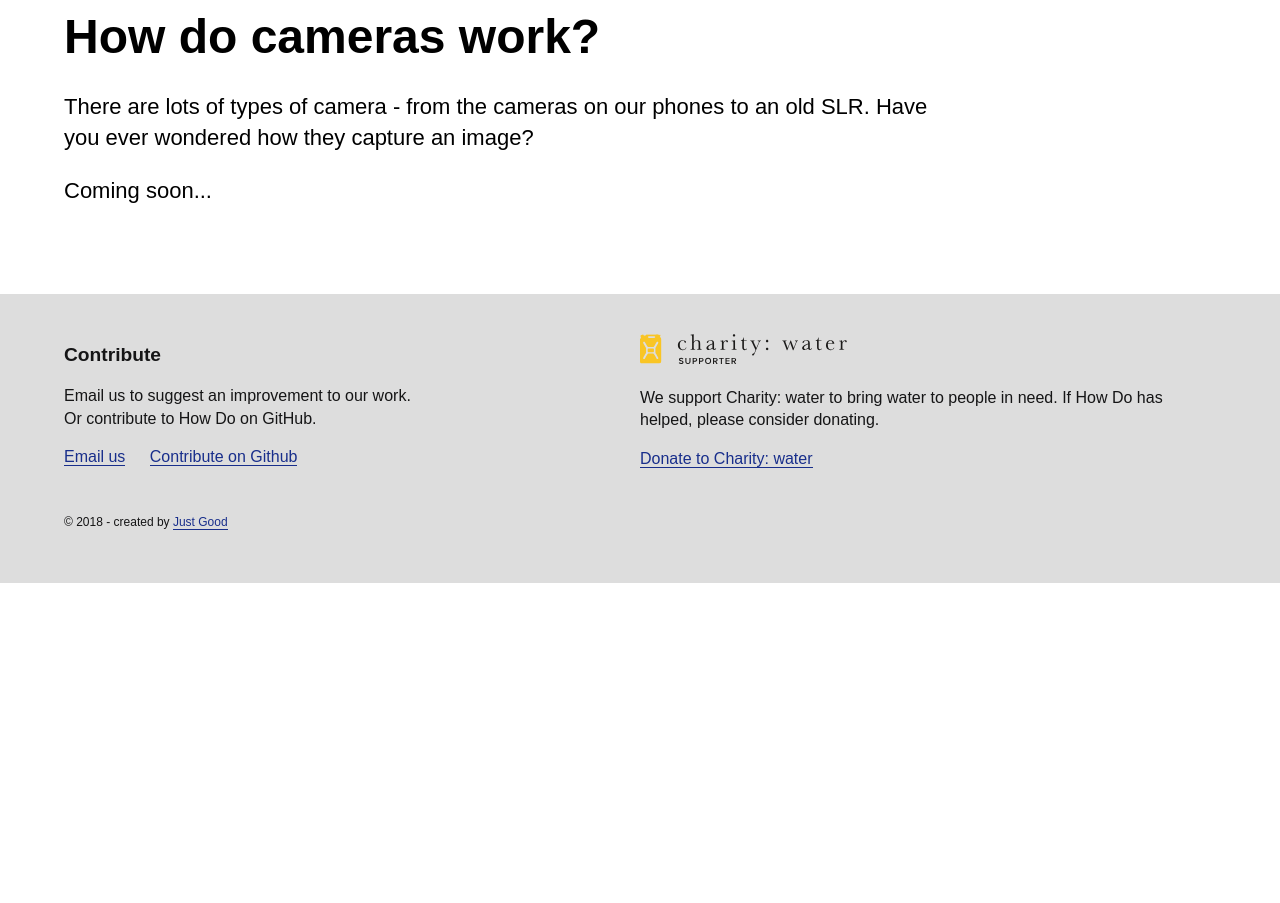
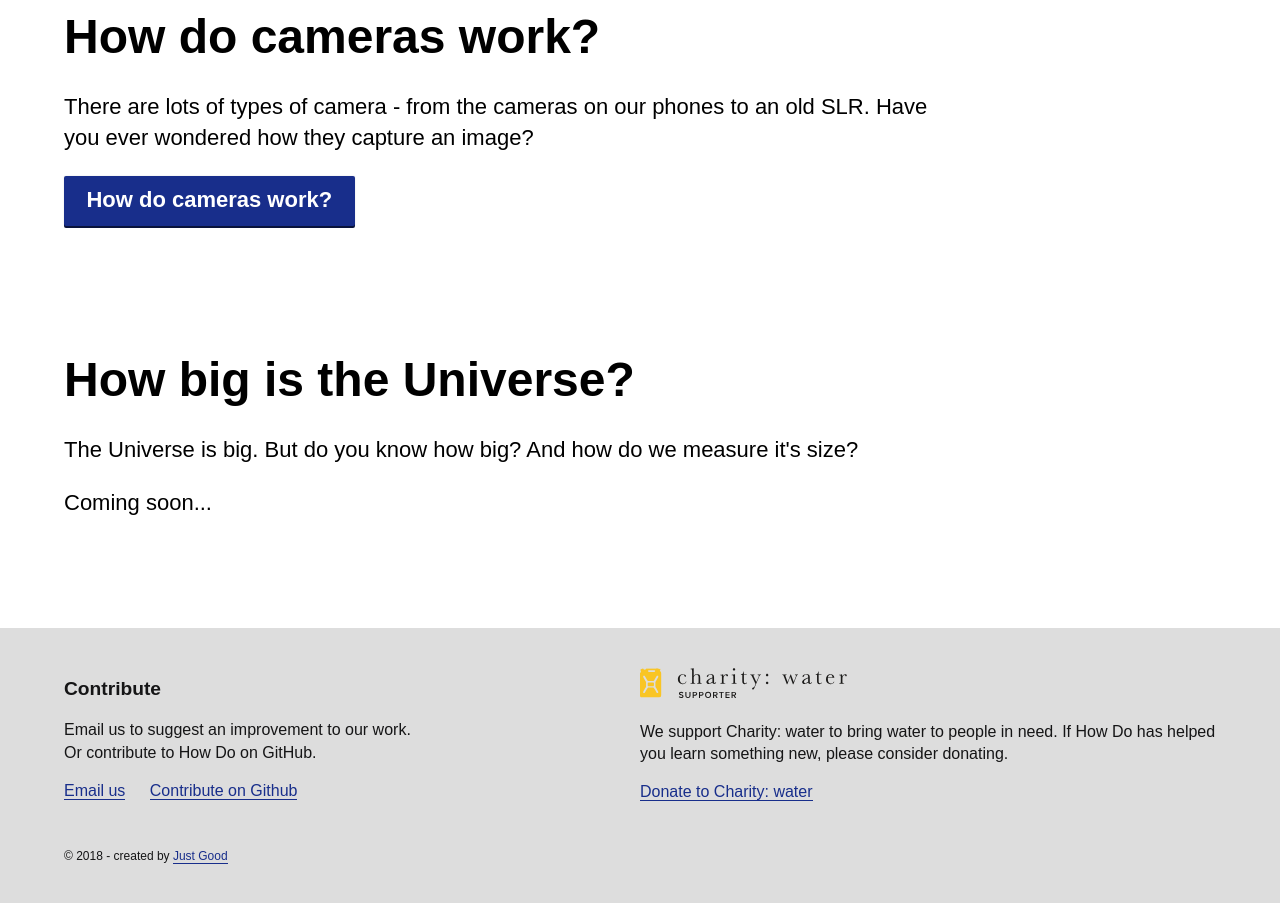
Before and after one commit to kevinwright/howdo, a website: page index.html in a window 1280 px wide. Shown: the part 1188-2091 px from the top of the page. Before the commit the page ends 1771 px from the top, so only its background shows below. Drawn offline with Linux system fonts and the light colour scheme.

```diff
--- a/index.html
+++ b/index.html
@@ -150,20 +150,20 @@
 			<div class="medium-12 large-9 columns">
 				<h2 class="heading-large">How do cameras work?</h2>
 				<p>There are lots of types of camera - from the cameras on our phones to an old SLR. Have you ever wondered how they capture an image?</p>
-				<p style="margin-bottom: 0;">Coming soon...</p>
-
+				<a class="button" href="cameras-work.html">How do cameras work?</a>
 			</div>
 		</div>
 	</section>
 
-	<!-- <section class="howdo-article">
+	<section class="howdo-article">
 		<div class="row">
 			<div class="medium-12 large-9 columns">
-				<h2 class="heading-large">Want to contribute</h2>
-				<p>Suggest </p>
+				<h2 class="heading-large">How big is the Universe?</h2>
+				<p>The Universe is big. But do you know how big? And how do we measure it's size?</p>
+				<p>Coming soon...</p>
 			</div>
 		</div>
-	</section> -->
+	</section>
 
 	<footer>
 		<div class="row">
@@ -177,7 +177,7 @@
 			</div>
 			<div class="medium-6 large-6 columns column-top-margin">
 				<img src="images/cw_logo.svg" alt="Charity: water logo"/ class="cw-logo">
-				<p>We support Charity: water to bring water to people in need. If How Do has helped, please consider donating.</p>
+				<p>We support Charity: water to bring water to people in need. If How Do has helped you learn something new, please consider donating.</p>
 				<ul class="list-inline">
 					<li><a href="https://www.charitywateruk.org/">Donate to Charity: water</a></li>
 				</ul>
```
